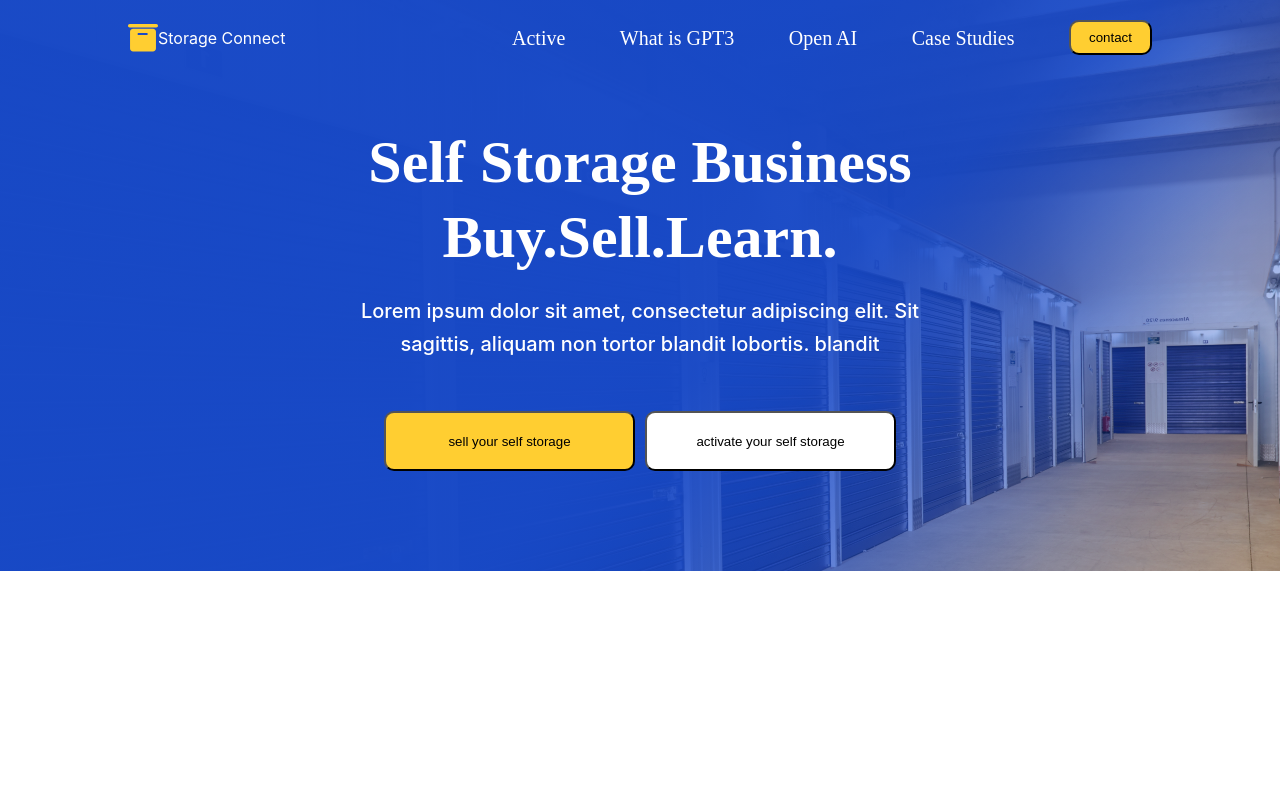
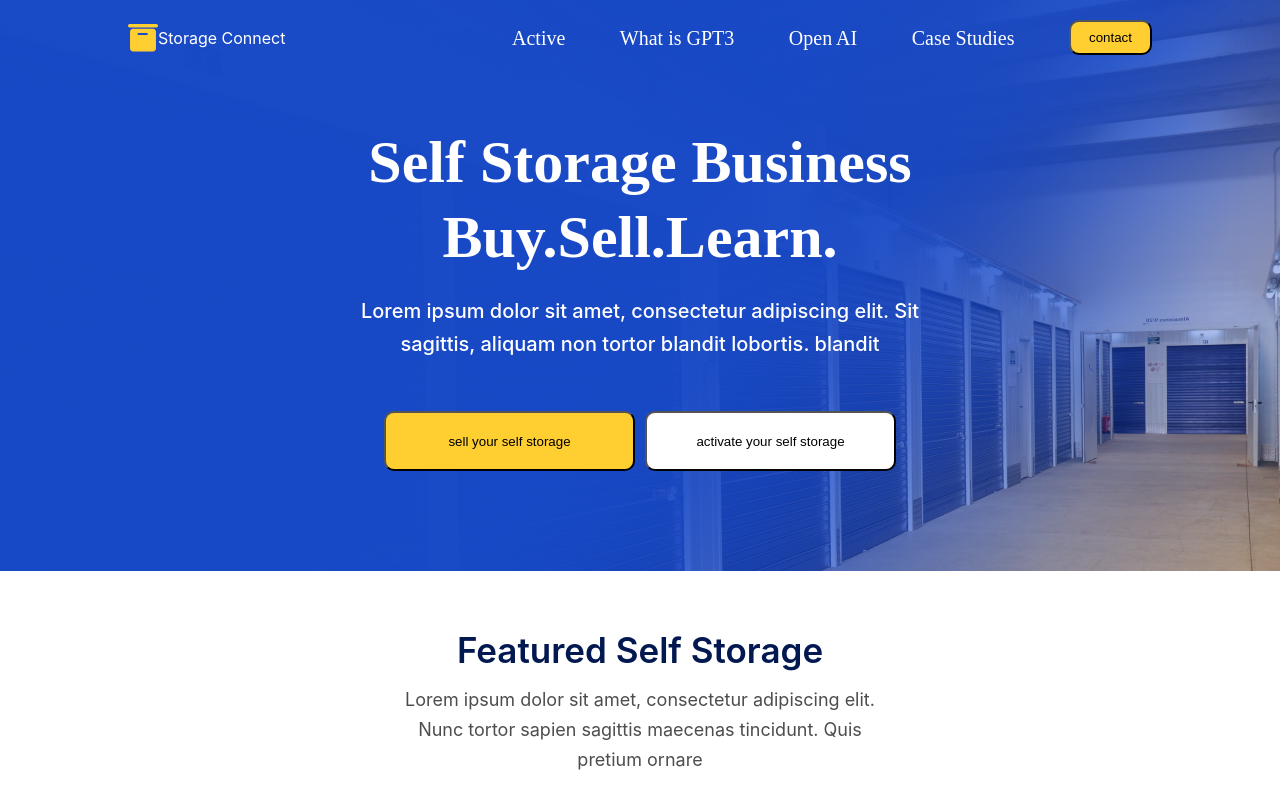
Before and after one commit to evabanegacom/Storage-Figma, a React (Create React App) app: page / in a window 1280 px wide. Shown: the top 808 px of the page. Built offline with nearby package versions, Linux system fonts and the light colour scheme.

Commit message:
implemented featurd text

```diff
--- a/src/App.js
+++ b/src/App.js
@@ -1,8 +1,10 @@
 import Navbar from './components/Navbar';
+import Featured from './components/Featured/Featured';
 function App() {
   return (
     <div className="App">
       <Navbar />
+      <Featured />
     </div>
   );
 }
--- /dev/null
+++ b/src/components/Featured/Featured.jsx
@@ -0,0 +1,18 @@
+import React from 'react';
+import './featured.css';
+
+const Featured = () => {
+  return (
+    <div className='featured'>
+        <div className='featured__heading'>Featured Self Storage</div>
+        <div className='featured__text'>
+        Lorem ipsum dolor sit amet,
+        consectetur adipiscing elit.
+        Nunc tortor sapien sagittis
+        maecenas tincidunt. Quis pretium ornare
+        </div>
+    </div>
+  )
+}
+
+export default Featured
--- /dev/null
+++ b/src/components/Featured/featured.css
@@ -0,0 +1,36 @@
+.featured {
+  display: flex;
+  flex-direction: column;
+  align-items: center;
+  padding: 4rem 0;
+}
+
+.featured__heading {
+    font-weight: 600;
+    font-size: 35px;
+    line-height: 30px;
+    color: #021850;
+    text-align: center;
+}
+
+.featured__text {
+font-weight: 400;
+font-size: 18px;
+line-height: 30px;
+text-align: center;
+color: rgba(0, 1, 3, 0.7);
+width: 40%;
+margin-top: 20px;
+}
+
+@media only screen and (max-width: 767px){
+    .featured__text{
+        width: 95%;
+    }
+
+    .featured__heading {
+
+        font-size: 25px;
+
+    }
+}
--- a/src/components/navbar.css
+++ b/src/components/navbar.css
@@ -94,6 +94,9 @@
   }
 
   @media only screen and (max-width: 600px){
+    .storage__text-buttons {
+      padding: 0 10px;
+    }
     .storage__text-buttons button{
         width: 50%;
       }
```
